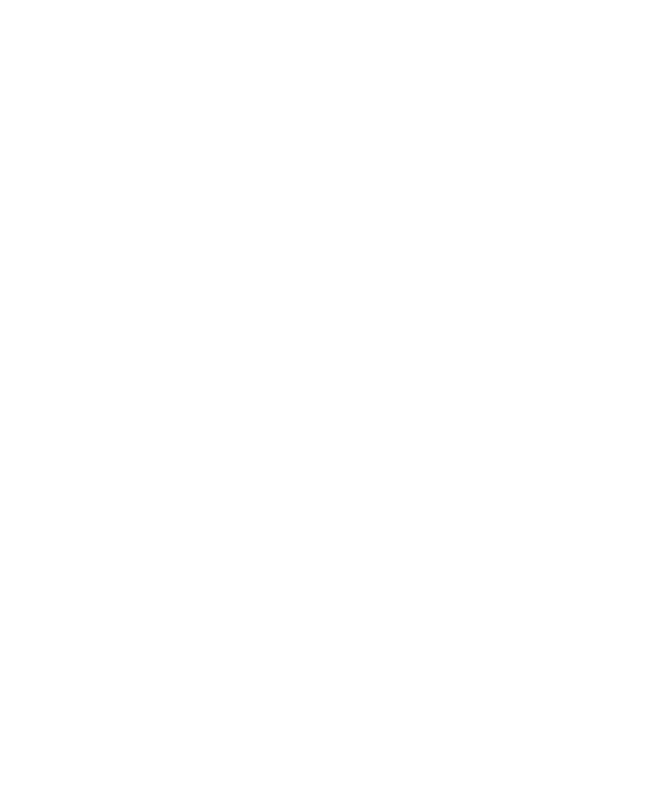
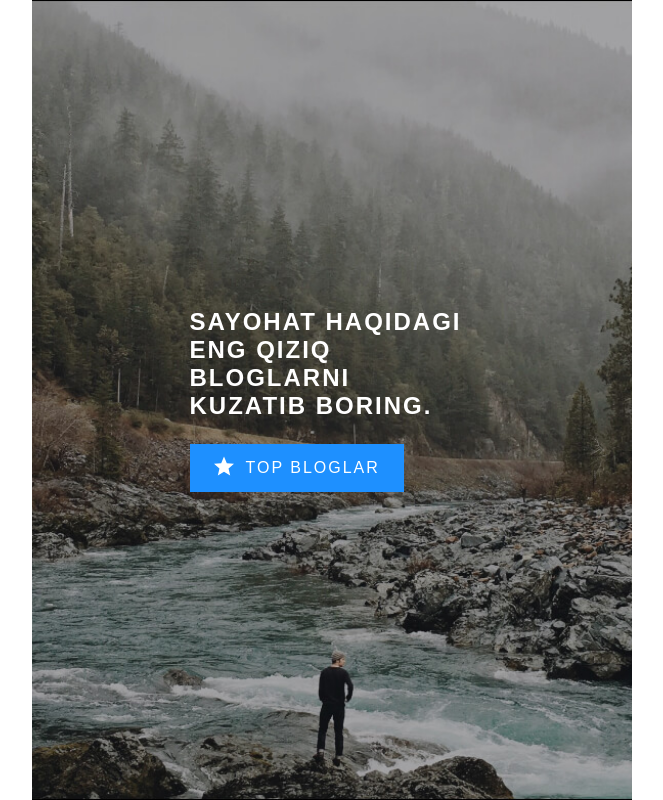
Before and after one commit to NodirXon0609/exercise-articles-bg-pseudelement, a plain HTML site: page index.html in a window 1280 px wide. Shown: the whole page, without its empty margins (8-671 px from the left). Drawn offline with Linux system fonts and the light colour scheme.

Commit message:
Add hero part

```diff
--- a/css/styles.css
+++ b/css/styles.css
@@ -42,5 +42,89 @@ img {
 
 /* MAIN-CONTENT */
 .main-content {
-flex-grow: 1;
+  flex-grow: 1;
+  display: flex;
+  flex-direction: column;
 }
+
+
+/* MAIN-WRAPPER */
+.main-wrapper {
+  flex-grow: 1;
+  display: flex;
+  width: 100%;
+  max-width: 1200px;
+  margin-left: auto;
+  margin-right: auto;
+}
+
+
+/* HERO */
+.hero {
+  display: flex;
+  justify-content: center;
+  align-items: center;
+  width: 100%;
+  max-width: 600px;
+  background-image: url("../img/left-bg.jpg");
+  background-repeat: no-repeat;
+  background-size: cover;
+  background-position: center bottom;
+}
+
+.hero-content {
+  max-width: 285px;
+}
+
+.hero-heading {
+  margin-top: 0;
+  margin-bottom: 24px;
+  font-size: 24px;
+  line-height: normal;
+  letter-spacing: 2px;
+  color: #fff;
+  text-transform: uppercase;
+}
+
+.hero-link {
+  display: inline-block;
+  background-color: #1e90ff;
+  color: #fff;
+  text-decoration: none;
+  text-transform: uppercase;
+  letter-spacing: 2px;
+}
+
+.hero-link-inner {
+  display: flex;
+  padding: 12px 24px;
+}
+
+.hero-link-inner::before {
+  width: 20px;
+  height: 20px;
+  margin-right: 12px;
+  background-image: url("../img/icon-star.svg");
+  background-repeat: no-repeat;
+  background-size: contain;
+  background-position: center center;
+  content: "";
+}
+
+.hero-link-text {
+}
+
+
+/* RETINA BACKGROUND */
+@media
+only screen and (-webkit-min-device-pixel-ratio: 2),
+only screen and (   min--moz-device-pixel-ratio: 2),
+only screen and (     -o-min-device-pixel-ratio: 2/1),
+only screen and (        min-device-pixel-ratio: 2),
+only screen and (                min-resolution: 192dpi),
+only screen and (                min-resolution: 2dppx) {
+
+  .hero {
+    background-image: url("../img/left-bg@2x.jpg");
+  }
+}
--- a/index.html
+++ b/index.html
@@ -1,17 +1,35 @@
 <!DOCTYPE html>
-<html lang="en">
+<html lang="uz">
 <head>
   <meta charset="UTF-8">
   <meta http-equiv="X-UA-Compatible" content="IE=edge">
   <meta name="viewport" content="width=device-width, initial-scale=1.0">
-  <title>Project</title>
+  <title>Sayohat haqida sayt</title>
 
-<!-- Stylesheets -->
-<link rel="stylesheet" href="css/normalize.css">
-<link rel="stylesheet" href="css/styles.css">
+  <!-- Stylesheets -->
+  <link rel="stylesheet" href="css/normalize.css">
+  <link rel="stylesheet" href="css/styles.css">
 </head>
 <body>
 
+  <main class="main-content">
+
+    <div class="main-wrapper">
+
+      <!-- HERO -->
+      <div class="hero">
+        <div class="hero-content">
+          <h1 class="hero-heading">Sayohat haqidagi eng qiziq bloglarni kuzatib boring.</h1>
+          <a class="hero-link" href="#">
+            <span class="hero-link-inner">
+              <span class="hero-link-text">Top bloglar</span>
+            </span>
+          </a>
+        </div>
+      </div>
+
+    </div>
+  </main>
 
   <script src="js/main.js"></script>
 </body>
```
Also changed, not shown: img/article-poster-1.jpg (added), img/article-poster-2.jpg (added), img/article-poster.jpg (added), img/article-poster@2x-1.jpg (added), img/article-poster@2x-2.jpg (added), img/article-poster@2x.jpg (added), img/icon-clock.svg (added), img/icon-eye.png (added), img/icon-eye@2x.png (added), img/icon-star.svg (added), img/left-bg.jpg (added), img/left-bg@2x.jpg (added).
